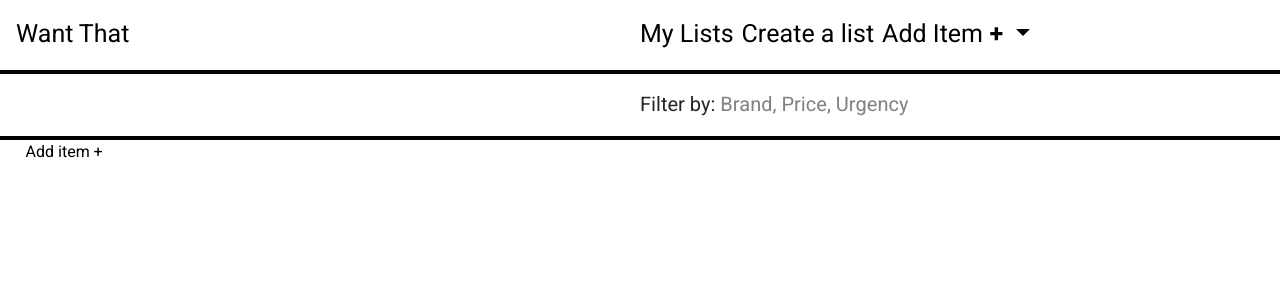
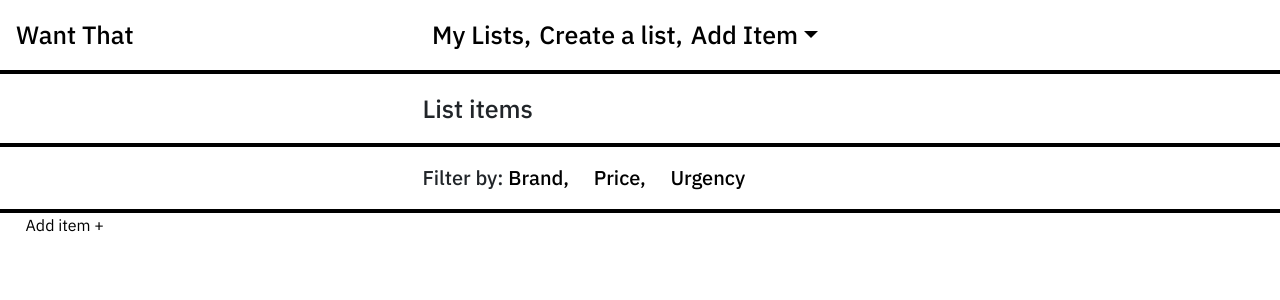
Before and after one commit to trisdauvergne/milestone-project-03, a Flask app: page /listitems in a window 1280 px wide. Shown: the top 300 px of the page. Run offline with Flask 2, Linux system fonts and the light colour scheme; data that the repository does not hold is empty; some libraries are stand-ins or nearby versions.

```diff
--- a/static/css/style.css
+++ b/static/css/style.css
@@ -1,28 +1,39 @@
 @import url('https://fonts.googleapis.com/css2?family=Heebo:wght@300;400;500;700;800;900&display=swap');
+@import url('https://fonts.googleapis.com/css2?family=IBM+Plex+Sans:wght@400;500;600;700&display=swap');
 
 /* General */
 body {
-    font-family: 'Heebo', sans-serif !important;
+    font-family: 'IBM Plex Sans', sans-serif !important;
 }
 
 a {
     color: black !important;
+    text-decoration: none !important;
 }
 
 .general-margin {
     margin: 0 2%;
 }
 
-.grey-button {
-    color: grey !important;
+input {
+    border-radius: 0px !important;
 }
 
+/* Left padding between edit button and delete button */
 .left-padding {
-    padding-left: 30px;
+    margin-left: 30px;
+}
+
+.left-padding-sm {
+    margin-left: 20px;
 }
 
 .padding-top {
     padding-top: 16px;
+}
+
+.custom-button {
+    background-color: purple;
 }
 
 /* To make the divs go edge to edge */
@@ -33,28 +44,34 @@ a {
 }
 
 .row.row-no-gutter {
-    margin: 0
+    margin: 0;
 }
 
 .row.row-no-gutter [class*="col-"] {
-    padding: 0
+    padding: 0;
 }
 
 /* Mylists Page */
 .mylist-container {
     border-bottom: 4px solid black;
     font-size: 25px;
-    font-weight: 400;
+    font-weight: 500;
     padding-top: 16px;
     padding-bottom: 16px;
-    padding-left: 50%;
+    padding-left: 33%;
 }
 
 /* List Items Page */
 .list-filter-styling {
-    padding-left: 50%;
+    padding-left: 33%;
     padding-top: 16px;
     font-size: 20px;
+}
+
+/* Header Row */
+.header-row {
+    padding-left: 33%;
+    padding-top: 16px;
 }
 
 /* Form additional padding on newlist and add items pages */
@@ -79,12 +96,12 @@ a {
 .navbar-logo {
     color:black;
     font-size: 25px;
-    font-weight: 400;
+    font-weight: 500;
 }
 
 .nav-link {
     font-size: 25px;
-    font-weight: 400;
+    font-weight: 500;
     color: black !important;
     padding-left: 0px !important;
 }
--- a/templates/base.html
+++ b/templates/base.html
@@ -18,28 +18,27 @@
 			<div class="col-12 sticky">
 				<nav class="navbar navbar-expand-md navbar-light">
 					<!-- Brand -->
-                    <div class="col-6">
+                    <div class="col-4">
 					    <a class="navbar-logo" href="{{ url_for('mylists') }}">Want That</a>
                     </div>
 					<!-- Toggler/collapsibe Button -->
-                    <div class="col-6">
+                    <div class="col-8">
 					    <button class="navbar-toggler" type="button" data-toggle="collapse" data-target="#collapsibleNavbar">
                         <span class="navbar-toggler-icon"></span>
                         </button>
 					    <!-- Navbar links -->
 					    <div class="collapse navbar-collapse" id="collapsibleNavbar">
                             <ul class="navbar-nav">
-                                <li class="nav-item">
-                                    <a class="nav-link" href="{{ url_for('mylists') }}">My Lists</a>
+                                <li class="nav-item inline">
+                                    <a class="nav-link mylists-link" href="{{ url_for('mylists') }}">My Lists,</a>
                                 </li>
-                                <li class="nav-item">
-                                    <a class="nav-link" href="{{ url_for('newlist') }}">Create a list</a>
+                                <li class="nav-item inline">
+                                    <a class="nav-link extra-padding-left createlist-link" href="{{ url_for('newlist') }}">Create a list,</a>
                                 </li>
-                                <li class="nav-item dropdown">
-                                    <a class="nav-link dropdown-toggle" href="#" id="navbarDropdownMenuLink"
+                                <li class="nav-item dropdown inline">
+                                    <a class="nav-link dropdown-toggle extra-padding-left additem-link" href="#" id="navbarDropdownMenuLink"
                                         data-toggle="dropdown" aria-haspopup="true" aria-expanded="false">
-                                        Add Item <strong>+</strong>
-                                    </a>
+                                        Add Item</a>
                                     <div class="dropdown-menu" aria-labelledby="navbarDropdownMenuLink">
                                         <!-- <a class="dropdown-item" href="#">List name (needs to be input from data)</a>
                                         <a class="dropdown-item" href="#">List name (needs to be input from data)</a>
--- a/templates/editlist.html
+++ b/templates/editlist.html
@@ -2,6 +2,12 @@
 
 {% block content %}
 <div class="container-fluid full-width">
+    <div class="row row-no-gutter">
+		<div class="col-12 mylist-container">
+            <p class="header-row">Edit a list</p>
+        </div>
+	</div>
+
 	<div class="row row-no-gutter">
 
 		<div class="col-12">
--- a/templates/listitems.html
+++ b/templates/listitems.html
@@ -3,9 +3,15 @@
 {% block content %}
 
 <div class="container-fluid full-width">
+    <div class="row row-no-gutter">
+		<div class="col-12 mylist-container">
+            <p class="header-row">List items</p>
+        </div>
+	</div>
+
 	<div class="row row-no-gutter">
 		<div class="col-12 mylist-container">
-            <p class="list-filter-styling">Filter by: <a href="" class="grey-button">Brand, </a><a href="" class="grey-button">Price, </a><a href="" class="grey-button">Urgency</a></p>
+            <p class="list-filter-styling">Filter by: <a href="" class="filter-button-1">Brand, </a><a href="" class="filter-button-2 left-padding-sm">Price, </a><a href="" class="filter-button-3 left-padding-sm">Urgency</a></p>
         </div>
 	</div>
 
@@ -13,14 +19,14 @@
 		<div class="col-12">
 			{% for item in collection %}
 			<div class="mylist-container">
-				<a href="">{{ item.list_name }}</a>
+				<a href="" class="list-name">{{ item.list_name }}</a>
 				<p class="padding-top">{{ item.brand_name }}</p>
 				<p>{{ item.product_type }}</p>
 				<p>{{ item.item_description }}</p>
 				<p>{{ item.item_price }}</p>
 				<p>{{ item.need_rating }}</p>
-				<a href="{{ url_for('edititem', item_id=item._id) }}" class="grey-button">Edit Item</a>
-				<a href="{{ url_for('deleteitem', item_id=item._id) }}" class="grey-button left-padding">Delete Item</a>
+				<a href="{{ url_for('edititem', item_id=item._id) }}" class="edit-button">Edit Item,</a>
+				<a href="{{ url_for('deleteitem', item_id=item._id) }}" class="delete-button left-padding">Delete Item</a>
 			</div>
 			{% endfor %}
 		</div>
```
Also changed, not shown: other parts of static/css/style.css (+61 -0 lines), templates/additem.html (+7 -0 lines), templates/mylists.html (+9 -3 lines), templates/newlist.html (+7 -1 lines).
